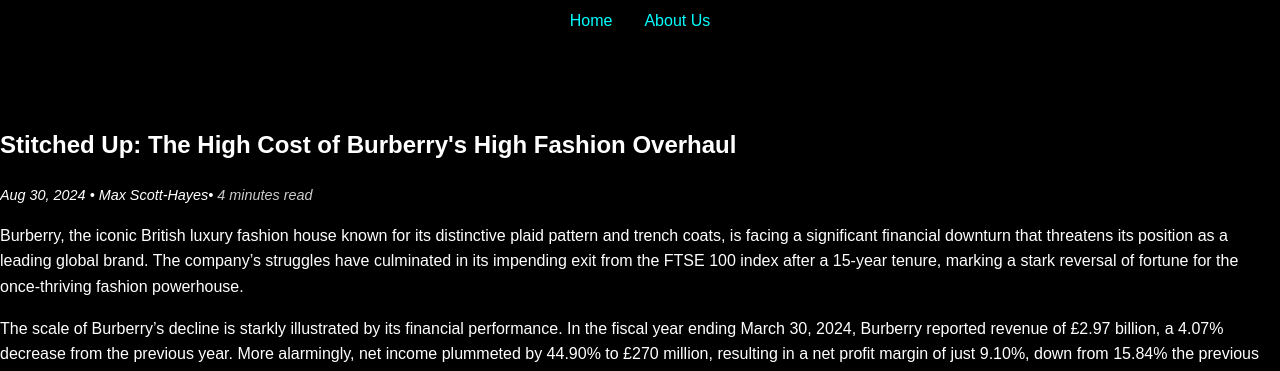
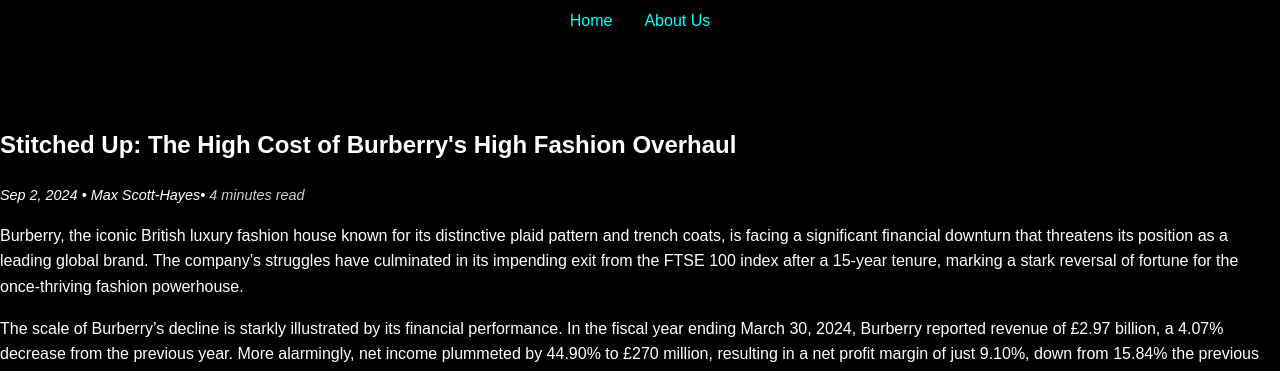
Before and after one commit to groupworksmedia/groupworks, a Jekyll site: the page built from _posts/2024-09-02-StitchedUp.md, in a window 1280 px wide. Shown: the top 371 px of the page. Built offline with Jekyll 4.4.1, drawn with Linux system fonts in a browser that asks for light colours.

Commit message:
post date edit

```diff
--- a/_posts/2024-09-02-StitchedUp.md
+++ b/_posts/2024-09-02-StitchedUp.md
@@ -2,7 +2,7 @@
 layout: posts
 author: Max Scott-Hayes
 title: "Stitched Up: The High Cost of Burberry's High Fashion Overhaul"
-date: 2024-08-30
+date: 2024-09-02
 tags: finance stocks fashion
 ---
 Burberry, the iconic British luxury fashion house known for its distinctive plaid pattern and trench coats, is facing a significant financial downturn that threatens its position as a leading global brand. The company's struggles have culminated in its impending exit from the FTSE 100 index after a 15-year tenure, marking a stark reversal of fortune for the once-thriving fashion powerhouse.
```
